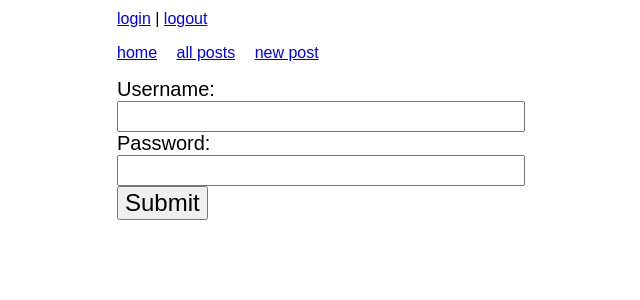
After one commit to michaelsteph91/blogz, a Python web app: template templates/login.html in a window 1280 px wide. The commit adds this page. Shown: the top 300 px of the page, without its empty margins (123-763 px from the left). Run offline with Jinja, Linux system fonts and the light colour scheme; the template is opened without the code that fills it, so the values that code supplies are empty.

Commit message:
added login & author

```diff
--- a/models.py
+++ b/models.py
@@ -9,4 +9,5 @@ class Post(db.Model):
     title = db.StringProperty(required = True)
     body = db.TextProperty(required = True)
     created = db.DateTimeProperty(auto_now_add = True)
-    # TODO - we need an author field here; it should be required
+    author = db.ReferenceProperty(required = True)
+    # TODO - we need an author field here; it should be require
--- a/templates/base.html
+++ b/templates/base.html
@@ -3,6 +3,7 @@
 <html>
     <head>
         <title>Blogz</title>
+        <a href="/login">login</a> | <a href="/logout">logout</a>
         <link rel="stylesheet" href="/css/normalize.css">
         <link rel="stylesheet" href="/css/styles.css">
     </head>
--- /dev/null
+++ b/templates/login.html
@@ -0,0 +1,13 @@
+{% extends 'base.html' %}
+
+{% block content %}
+<form method="post">
+    <label for="username">Username:</label>
+    <input name="username" type="text" value="{{ username }}">
+    <label for="password">Password:</label>
+    <input name="password" type="password"><br>
+    <input type="submit">
+    <div class="error">{{ error }}</div>
+</form>
+
+{% endblock %}
```
Also changed, not shown: 3 other files.
